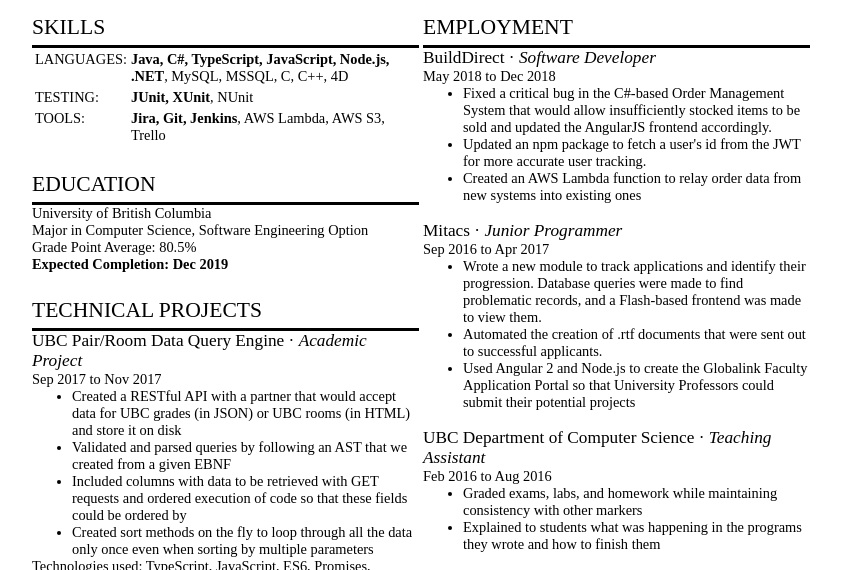
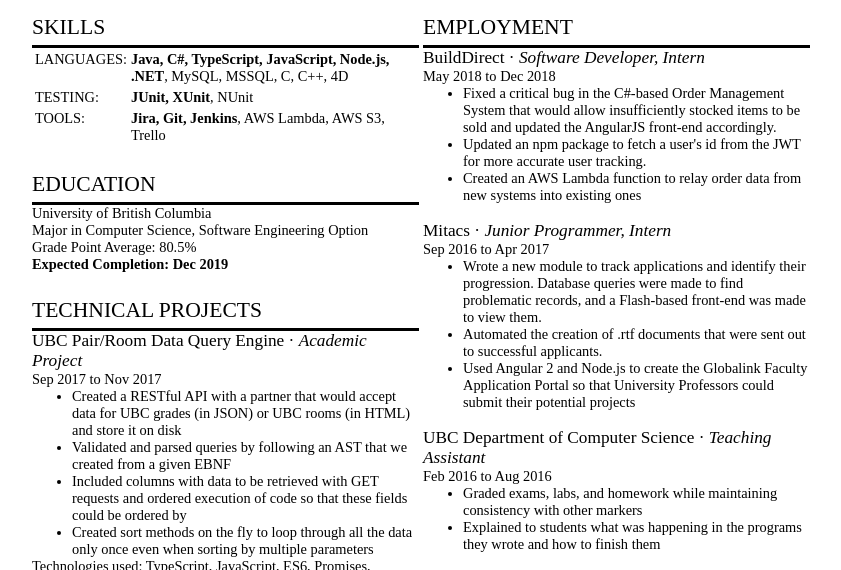
Before and after one commit to justinkkwan/justinkkwan.github.io, a plain HTML site: page WebResume.html in a window 1280 px wide. Shown: the part 128-698 px from the top of the page, without its empty margins (219-1060 px from the left). Drawn offline with Linux system fonts and the light colour scheme.

Commit message:
Update WebResume.html

```diff
--- a/WebResume.html
+++ b/WebResume.html
@@ -150,18 +150,18 @@ Grade Point Average: 80.5%<br />
 </td><td style="width:50%">
 <div class="newSection">
 <div class="subHeader">EMPLOYMENT</div>
-<div class="miniHeader">BuildDirect · <i>Software Developer</i></div>
+<div class="miniHeader">BuildDirect · <i>Software Developer, Intern</i></div>
 May 2018 to Dec 2018
 <ul>
-	<li>Fixed a critical bug in the C#-based Order Management System that would allow insufficiently stocked items to be sold and updated the AngularJS frontend accordingly.</li>
+	<li>Fixed a critical bug in the C#-based Order Management System that would allow insufficiently stocked items to be sold and updated the AngularJS front-end accordingly.</li>
 	<li>Updated an npm package to fetch a user's id from the JWT for more accurate user tracking.</li>
 	<li>Created an AWS Lambda function to relay order data from new systems into existing ones</li>
 </ul>
 <br />
-<div class="miniHeader">Mitacs · <i>Junior Programmer</i></div>
+<div class="miniHeader">Mitacs · <i>Junior Programmer, Intern</i></div>
 Sep 2016 to Apr 2017
 <ul>
-	<li>Wrote a new module to track applications and identify their progression. Database queries were made to find problematic records, and a Flash-based frontend was made to view them.</li>
+	<li>Wrote a new module to track applications and identify their progression. Database queries were made to find problematic records, and a Flash-based front-end was made to view them.</li>
 	<li>Automated the creation of .rtf documents that were sent out to successful applicants.</li>
 	<li>Used Angular 2 and Node.js to create the Globalink Faculty Application Portal so that University Professors could submit their potential projects</li>
 </ul>
```
